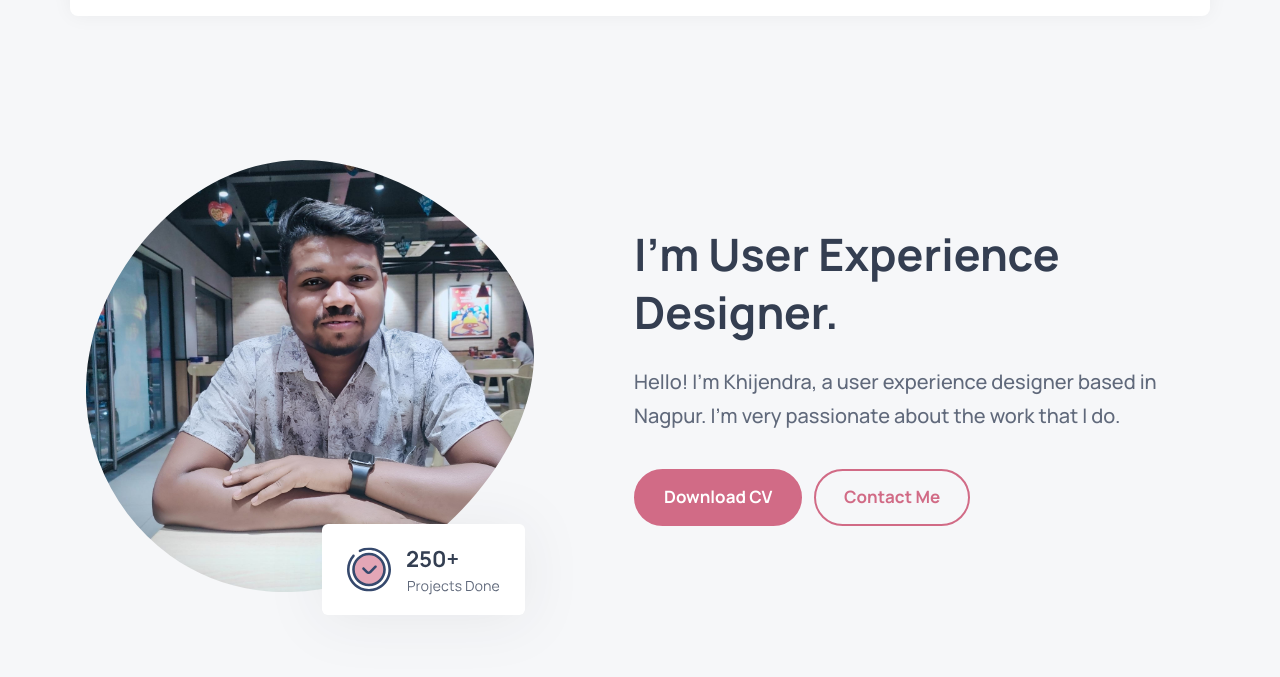
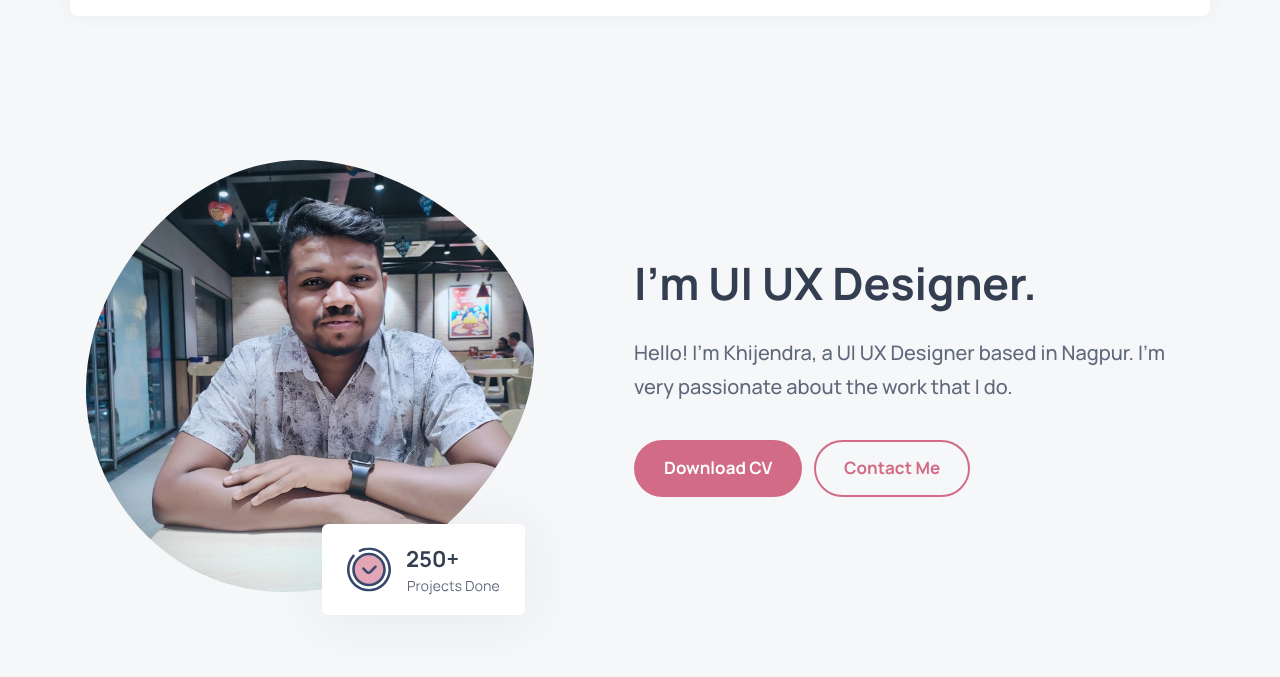
Before and after one commit to darkxweb/portfolio-v2, a plain HTML site: page index.html in a window 1280 px wide. Shown: the part 123-800 px from the top of the page. Drawn offline with nearby package versions, Linux system fonts and the light colour scheme.

Commit message:
Update index.html
Updated index.html

```diff
--- a/index.html
+++ b/index.html
@@ -10,7 +10,7 @@
     - primary meta tags
   -->
   <title>Khijendra Dighore - User Experience Designer</title>
-  <meta name="title" content="Khijendra Dighore - User Experience Designer">
+  <meta name="title" content="Khijendra Dighore - UI UX Designer">
   <meta name="description" content="This is a personal portfolio">
 
   <!--
@@ -171,11 +171,11 @@
           <div class="hero-content">
 
             <h1 class="h1 hero-title" data-reveal="top" data-reveal-delay="0.5s">
-              I'm User Experience Designer.
+              I'm UI UX Designer.
             </h1>
 
             <p class="section-text" data-reveal="top" data-reveal-delay="0.75s">
-              Hello! I'm Khijendra, a user experience designer based in Nagpur. I’m very passionate
+              Hello! I'm Khijendra, a UI UX Designer based in Nagpur. I’m very passionate
               about the work that I do.
             </p>
 
```
